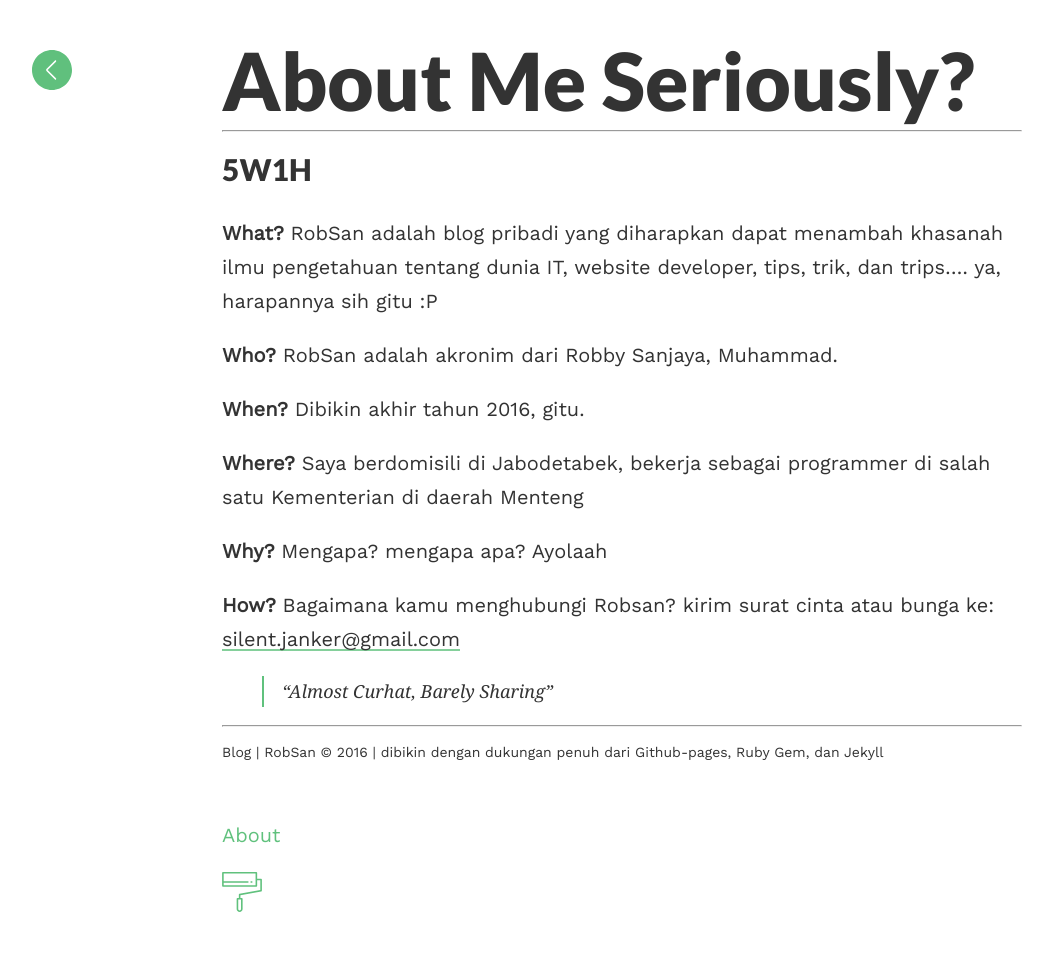
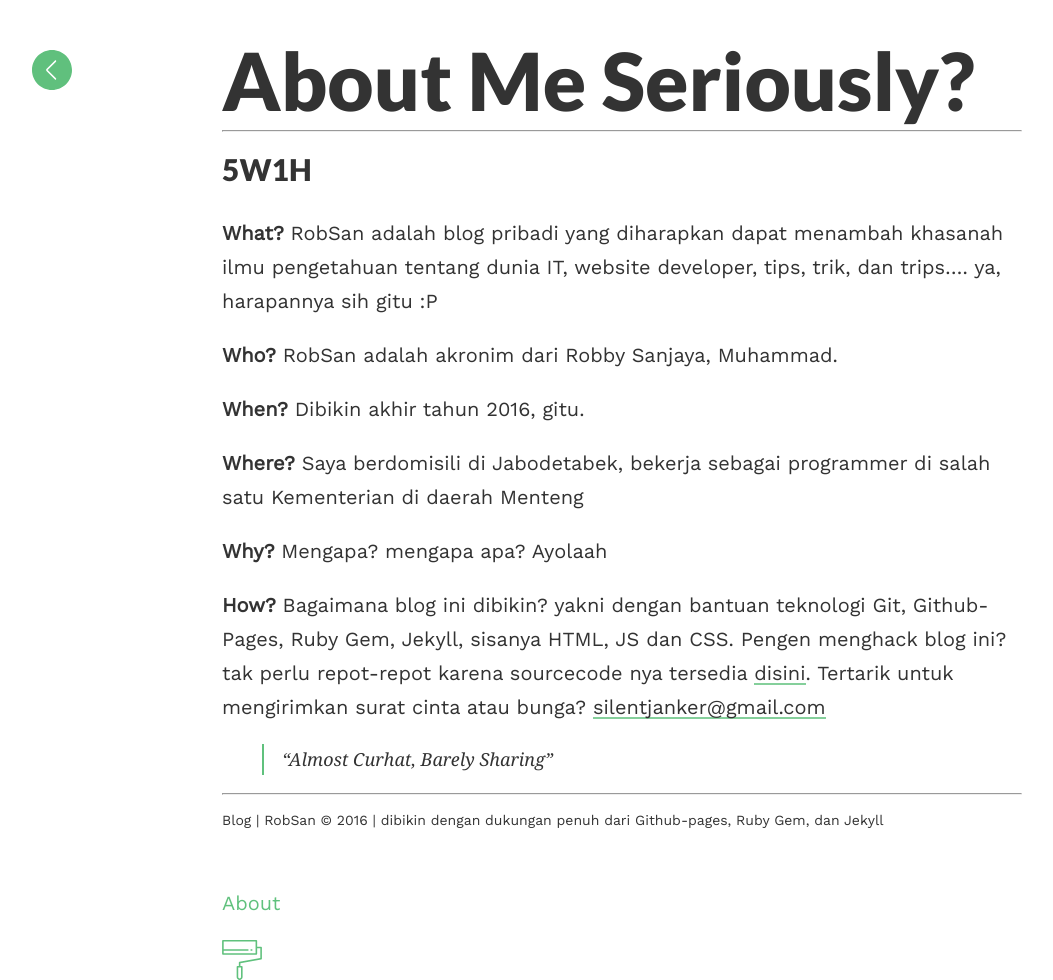
Before and after one commit to jankerzone/jankerzone.github.io, a Jekyll site: the page built from about.md, in a window 1280 px wide. Shown: the whole page, without its empty margins (18-1071 px from the left). Built offline with Jekyll 4.4.1, drawn with Linux system fonts in a browser that asks for light colours.

Commit message:
edit about

```diff
--- a/about.md
+++ b/about.md
@@ -16,6 +16,6 @@ permalink: /about/
 
 **Why?** Mengapa? mengapa apa? Ayolaah
 
-**How?** Bagaimana kamu menghubungi Robsan? kirim surat cinta atau bunga ke: <silent.janker@gmail.com>
+**How?** Bagaimana blog ini dibikin? yakni dengan bantuan teknologi Git, Github-Pages, Ruby Gem, Jekyll, sisanya HTML, JS dan CSS. Pengen menghack blog ini? tak perlu repot-repot karena sourcecode nya tersedia [disini](//github.com/jankerzone/jankerzone.github.io). Tertarik untuk mengirimkan surat cinta atau bunga? <mailto:silentjanker@gmail.com>
 
 > "Almost Curhat, Barely Sharing"
```
